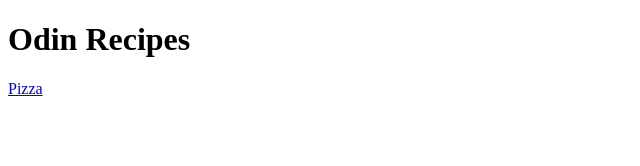
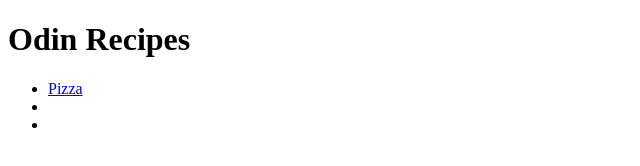
Before and after one commit to EMRuben/odin-recipes, a plain HTML site: page index.html in a window 1280 px wide. Shown: the whole page, without its empty margins (0-640 px from the left). Drawn offline with Linux system fonts and the light colour scheme.

Commit message:
Add other html recipes and changed index.html
Added recipes are chocolate-cake and seafood-paella

```diff
--- a/index.html
+++ b/index.html
@@ -6,6 +6,10 @@
     </head>
     <body>
         <h1>Odin Recipes</h1>
-            <a href="recipes/pizza.html">Pizza</a>
+        <ul>
+            <li><a href="recipes/pizza.html">Pizza</a></li>
+            <li></li>
+            <li></li>
+        </ul>
     </body>
 </html>
```
Also changed, not shown: recipes/chocolate-cake.html (added), recipes/seafood-paella.html (added).
